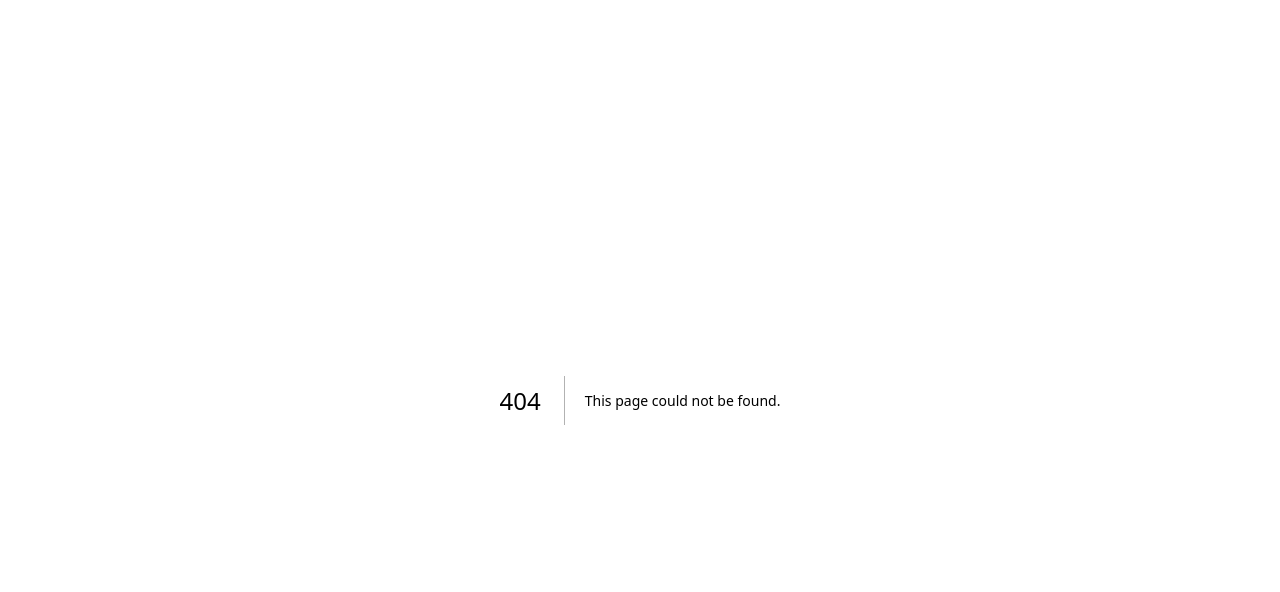
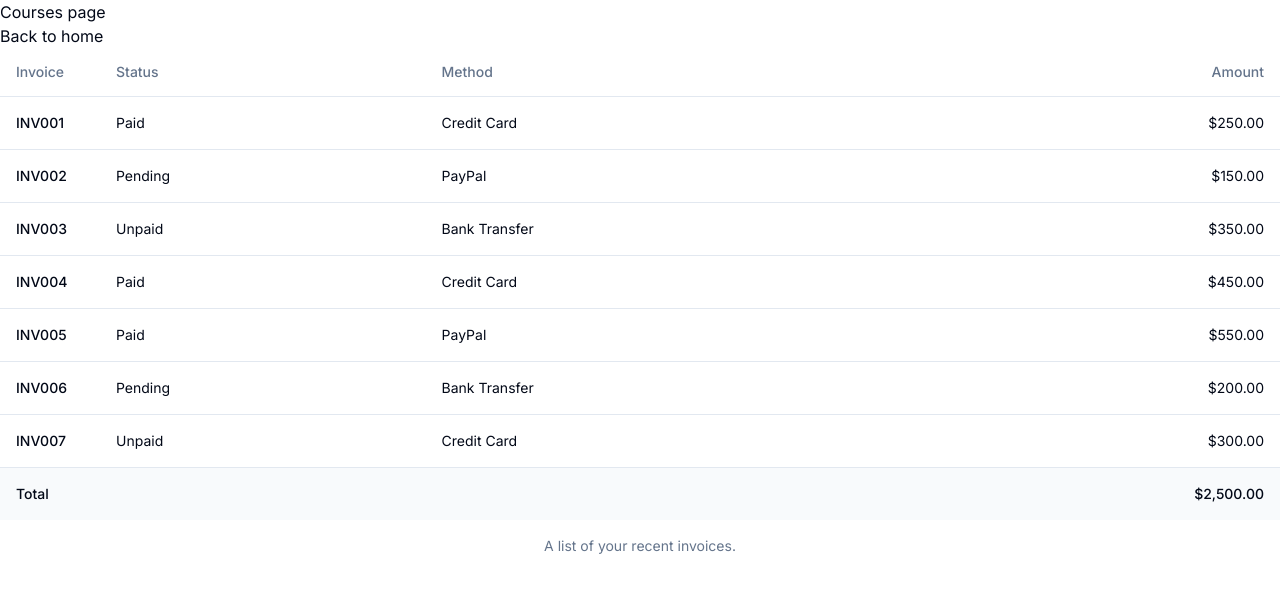
Before and after one commit to timsu92/1122-database-stadium, a Next.js app in the folder frontend/: page /Courses in a window 1280 px wide. Before the commit this address had no page. Shown: the top 592 px of the page. Built offline with nearby package versions, Linux system fonts and the light colour scheme.

Commit message:
Feat:creat a courses folder and page.tsx in it

```diff
--- /dev/null
+++ b/frontend/app/Courses/page.tsx
@@ -0,0 +1,95 @@
+'use client'
+import Link from 'next/link'
+import { Fragment, useState, useEffect } from 'react'
+import {
+  Table,
+  TableBody,
+  TableCaption,
+  TableCell,
+  TableFooter,
+  TableHead,
+  TableHeader,
+  TableRow,
+} from "@/components/ui/table"
+
+const invoices = [
+  {
+    invoice: "INV001",
+    paymentStatus: "Paid",
+    totalAmount: "$250.00",
+    paymentMethod: "Credit Card",
+  },
+  {
+    invoice: "INV002",
+    paymentStatus: "Pending",
+    totalAmount: "$150.00",
+    paymentMethod: "PayPal",
+  },
+  {
+    invoice: "INV003",
+    paymentStatus: "Unpaid",
+    totalAmount: "$350.00",
+    paymentMethod: "Bank Transfer",
+  },
+  {
+    invoice: "INV004",
+    paymentStatus: "Paid",
+    totalAmount: "$450.00",
+    paymentMethod: "Credit Card",
+  },
+  {
+    invoice: "INV005",
+    paymentStatus: "Paid",
+    totalAmount: "$550.00",
+    paymentMethod: "PayPal",
+  },
+  {
+    invoice: "INV006",
+    paymentStatus: "Pending",
+    totalAmount: "$200.00",
+    paymentMethod: "Bank Transfer",
+  },
+  {
+    invoice: "INV007",
+    paymentStatus: "Unpaid",
+    totalAmount: "$300.00",
+    paymentMethod: "Credit Card",
+  },
+]
+export default function Courses(){
+  return(
+    <>
+      <h1>Courses page</h1>
+      <h2>
+        <Link href="/">Back to home</Link>
+      </h2>
+      <Table>
+      <TableCaption>A list of your recent invoices.</TableCaption>
+      <TableHeader>
+        <TableRow>
+          <TableHead className="w-[100px]">Invoice</TableHead>
+          <TableHead>Status</TableHead>
+          <TableHead>Method</TableHead>
+          <TableHead className="text-right">Amount</TableHead>
+        </TableRow>
+      </TableHeader>
+      <TableBody>
+        {invoices.map((invoice) => (
+          <TableRow key={invoice.invoice}>
+            <TableCell className="font-medium">{invoice.invoice}</TableCell>
+            <TableCell>{invoice.paymentStatus}</TableCell>
+            <TableCell>{invoice.paymentMethod}</TableCell>
+            <TableCell className="text-right">{invoice.totalAmount}</TableCell>
+          </TableRow>
+        ))}
+      </TableBody>
+      <TableFooter>
+        <TableRow>
+          <TableCell colSpan={3}>Total</TableCell>
+          <TableCell className="text-right">$2,500.00</TableCell>
+        </TableRow>
+      </TableFooter>
+    </Table>
+    </>
+  )
+}
```
